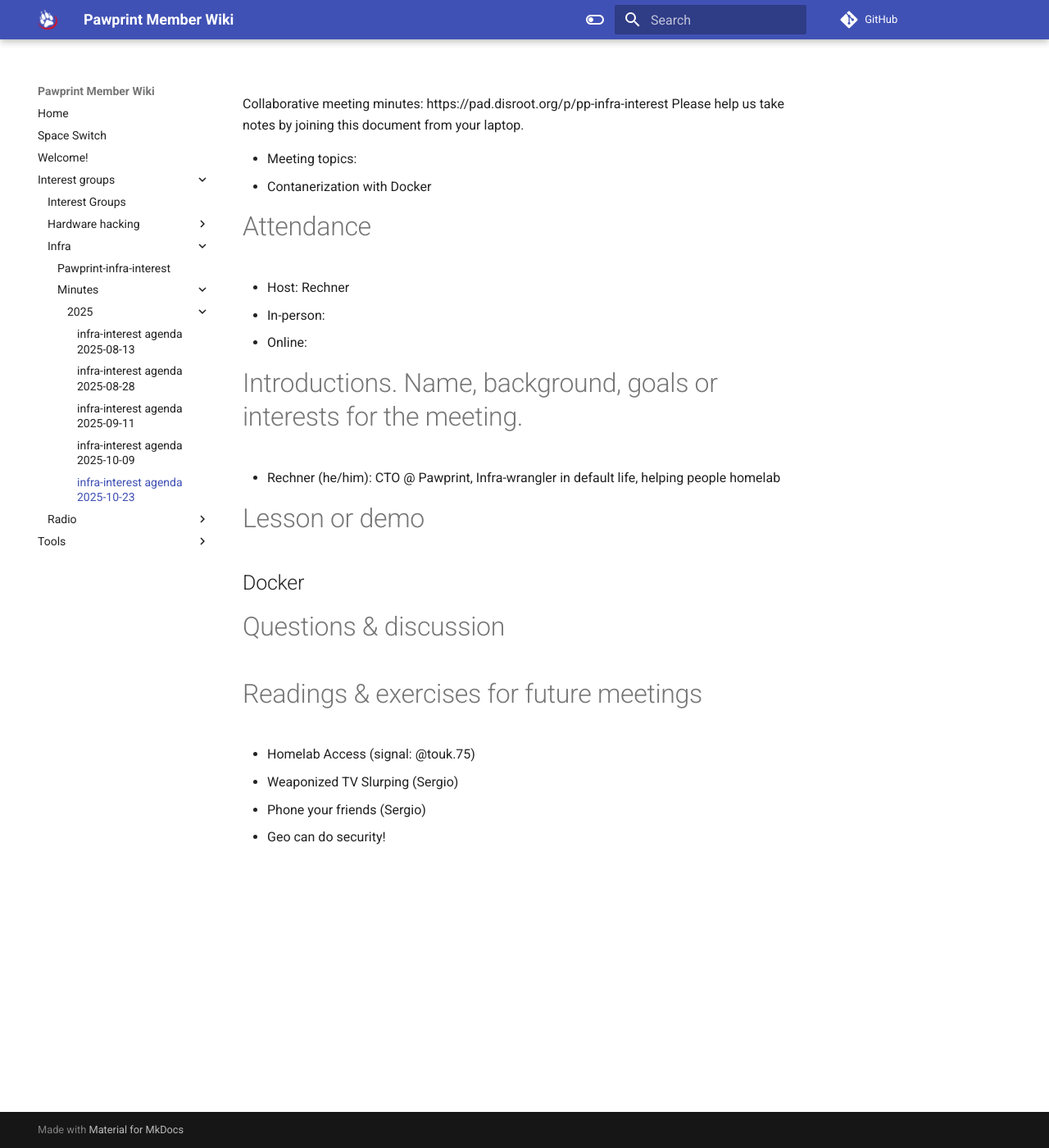
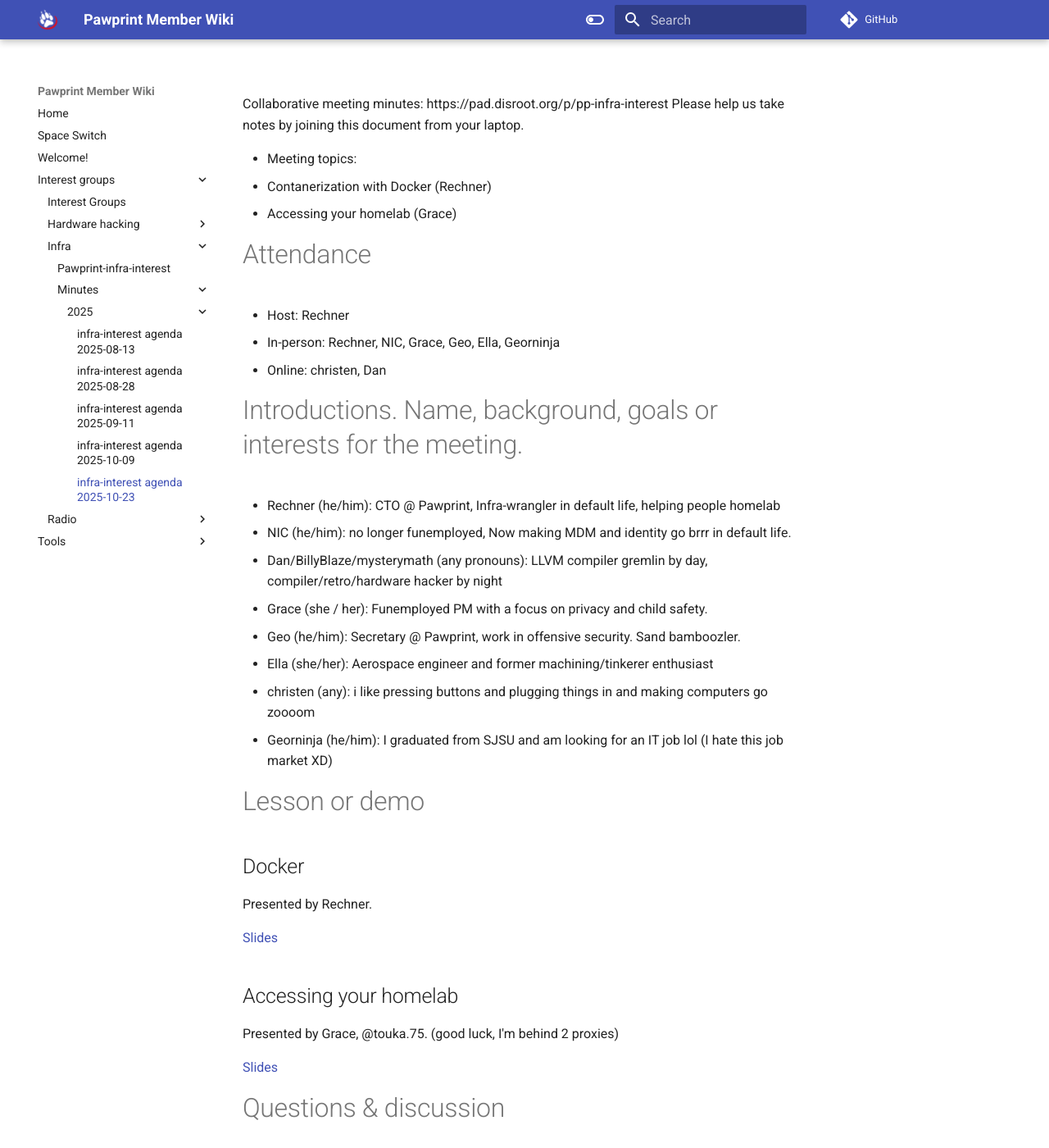
Before and after one commit to PawprintPrototyping/pawprintprototyping.github.io, an MkDocs documentation site: the page built from docs/interest_groups/infra/minutes/2025/2025-10-23.md, in a window 1280 px wide and 1400 px high. Shown: the whole window at 82% size. Built offline with MkDocs 1.6.1 and Material for MkDocs 9.7.7, drawn with Linux system fonts in a browser that asks for light colours; comment, search, counter and statistics services are not loaded; some of the changed text lies outside the part shown.

Commit message:
Meeting Oct 23

```diff
--- a/docs/interest_groups/infra/minutes/2025/2025-10-23.md
+++ b/docs/interest_groups/infra/minutes/2025/2025-10-23.md
@@ -6,28 +6,45 @@ Collaborative meeting minutes:  https://pad.disroot.org/p/pp-infra-interest
 Please help us take notes by joining this document from your laptop.
 
 - Meeting topics:
-  - Contanerization with Docker
-
+  - Contanerization with Docker (Rechner)
+  - Accessing your homelab (Grace)
 
 # Attendance
 
 * Host: Rechner
-* In-person:
-* Online:
+* In-person: Rechner, NIC, Grace, Geo, Ella, Georninja
+* Online: christen, Dan
 
 # Introductions. Name, background, goals or interests for the meeting.
 
  - Rechner (he/him): CTO @ Pawprint, Infra-wrangler in default life, helping people homelab
+ - NIC (he/him): no longer funemployed, Now making MDM and identity go brrr in default life.
+ - Dan/BillyBlaze/mysterymath (any pronouns): LLVM compiler gremlin by day, compiler/retro/hardware hacker by night
+ - Grace  (she / her): Funemployed PM with a focus on privacy and child safety.
+ - Geo (he/him): Secretary @ Pawprint, work in offensive security. Sand bamboozler.
+ - Ella (she/her): Aerospace engineer and former machining/tinkerer enthusiast
+ - christen (any): i like pressing buttons and plugging things in and making computers go zoooom
+ - Georninja (he/him): I graduated from SJSU and am looking for an IT job lol (I hate this job market XD)
 
 # Lesson or demo
 
 ## Docker
 
+Presented by Rechner.
+
+[Slides](https://docs.google.com/presentation/d/1xH1iYcmm3NOYv1o-qIa_WNT2Kyzfr1atST2dwOO3K6g/edit?usp=sharing)
+
+## Accessing your homelab
+
+Presented by Grace, @touka.75.  (good luck, I'm behind 2 proxies)
+
+[Slides](https://docs.google.com/presentation/d/15PP_9nTFKrcSaMiIaXbRJsHy2dpa45j_dyyEmVEvSK8/edit?usp=sharing)
+
 # Questions & discussion
 
 # Readings & exercises for future meetings
-
- - Homelab Access (signal: @touk.75)
  - Weaponized TV Slurping (Sergio)
  - Phone your friends (Sergio)
  - Geo can do security!
+ - PLCs? (NIC)
+ - Private phone numbers (@touka.75)
```
